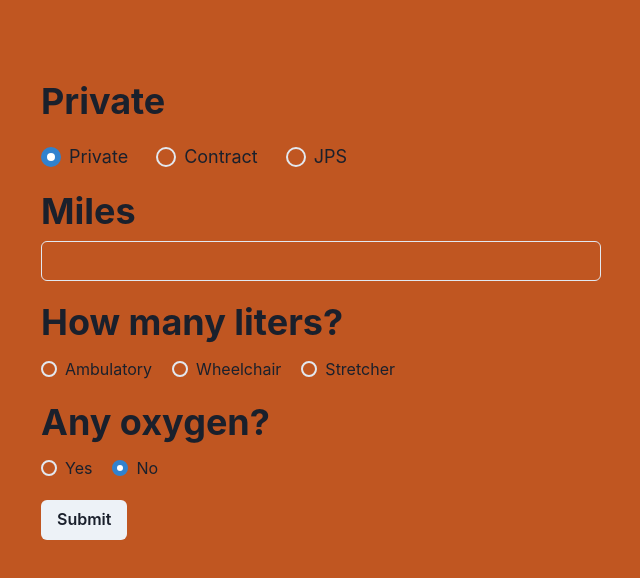
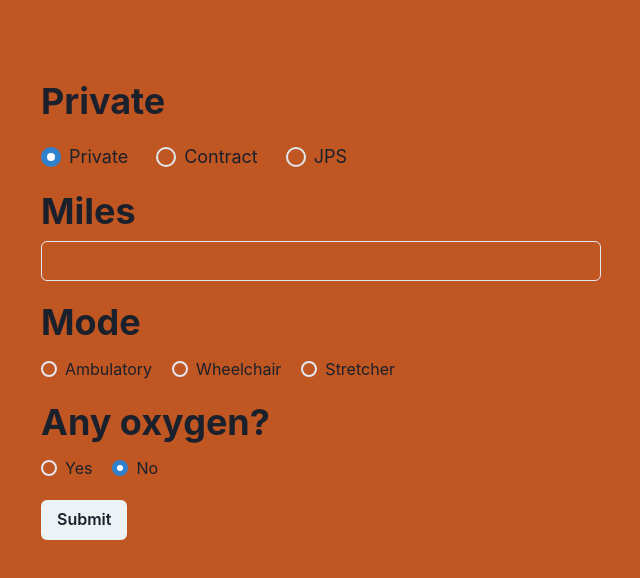
Before and after one commit to kcstarks/Price-Calculator, a React (Vite) app: page / in a window 1280 px wide. Both pictures are taken after a click on the label "Private". Shown: the top 578 px of the page, without its empty margins (319-959 px from the left). Built offline with nearby package versions, Linux system fonts and the light colour scheme.

Commit message:
Changed the mode heading

```diff
--- a/src/components/ModeSelector.tsx
+++ b/src/components/ModeSelector.tsx
@@ -15,7 +15,7 @@ const ModeSelector = ({ selectedPayer, onSelectMode }: Props) => {
     const modeKeys: string[] = Object.keys(selectedPayer.load_fee);
     return (
       <>
-        <Heading paddingBottom={3}>How many liters?</Heading>
+        <Heading paddingBottom={3}>Mode</Heading>
         <RadioGroup>
           {modeKeys.map((key) => (
             <Radio
```
